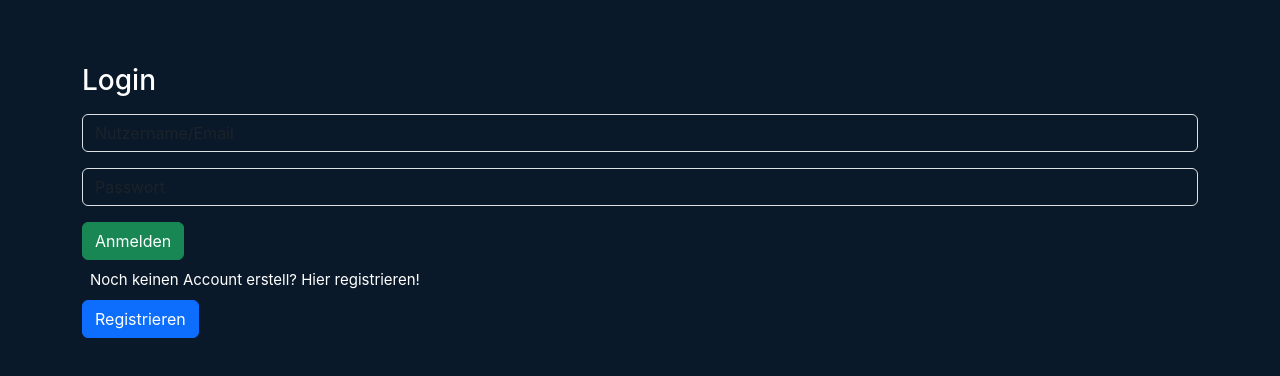
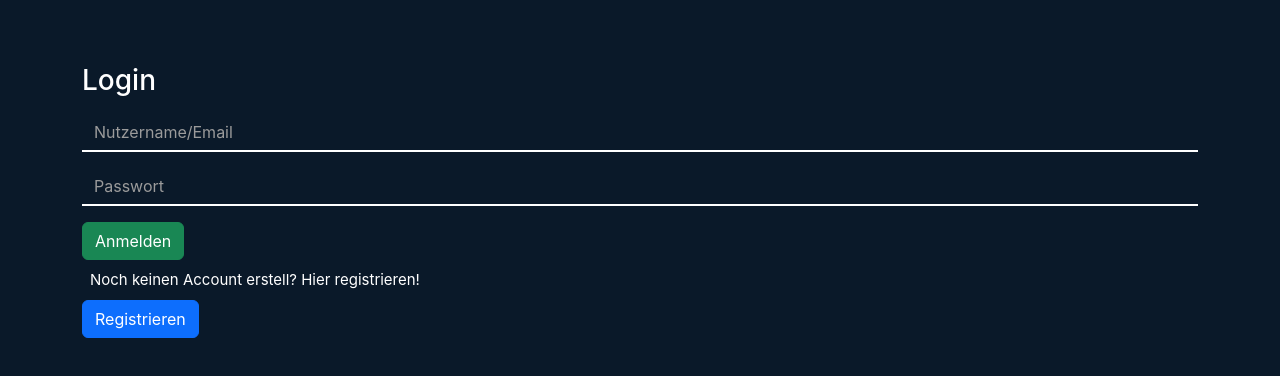
Before and after one commit to TheRealAjay/ArcheryFrontend, a Vue app: page / in a window 1280 px wide. Shown: the top 376 px of the page. Built offline with nearby package versions, Linux system fonts and the light colour scheme.

Commit message:
Form styling fix (using more explicite css)

```diff
--- a/src/components/Login.vue
+++ b/src/components/Login.vue
@@ -1,7 +1,7 @@
 <template>
 
 
-  <form novalidate>
+  <form novalidate class="archery-form-style">
     <h3 class="mb-3">Login</h3>
     <ValidatedInput v-model="email" type="email" label="Nutzername/Email" :valid=true></ValidatedInput>
     <ValidatedInput error-msg="Nutzername oder Passwort falsch" v-model="password" type="password" label="Passwort"
--- a/src/style/style.css
+++ b/src/style/style.css
@@ -1,14 +1,20 @@
 * {
-    background-color: #0A1929;
-    color: #FFFFFF;
+    background-color : #0A1929;
+    color            : #FFFFFF;
 }
 
 body {
-    background-color: #0A1929 !important;
+    background-color : #0A1929 !important;
 }
 
-input {
-    border: none;
-    border-bottom: 2px solid #FFFFFF;
-    background-color: #0A1929 !important;
+.archery-form-style input.form-control {
+    border           : none;
+    border-radius    : 0;
+    border-bottom    : 2px solid #FFFFFF;
+    background-color : #0A1929 !important;
+    color            : #FFFFFF;
 }
+
+.archery-form-style input.form-control::placeholder {
+    color            : #9b9b9b;
+}
```
